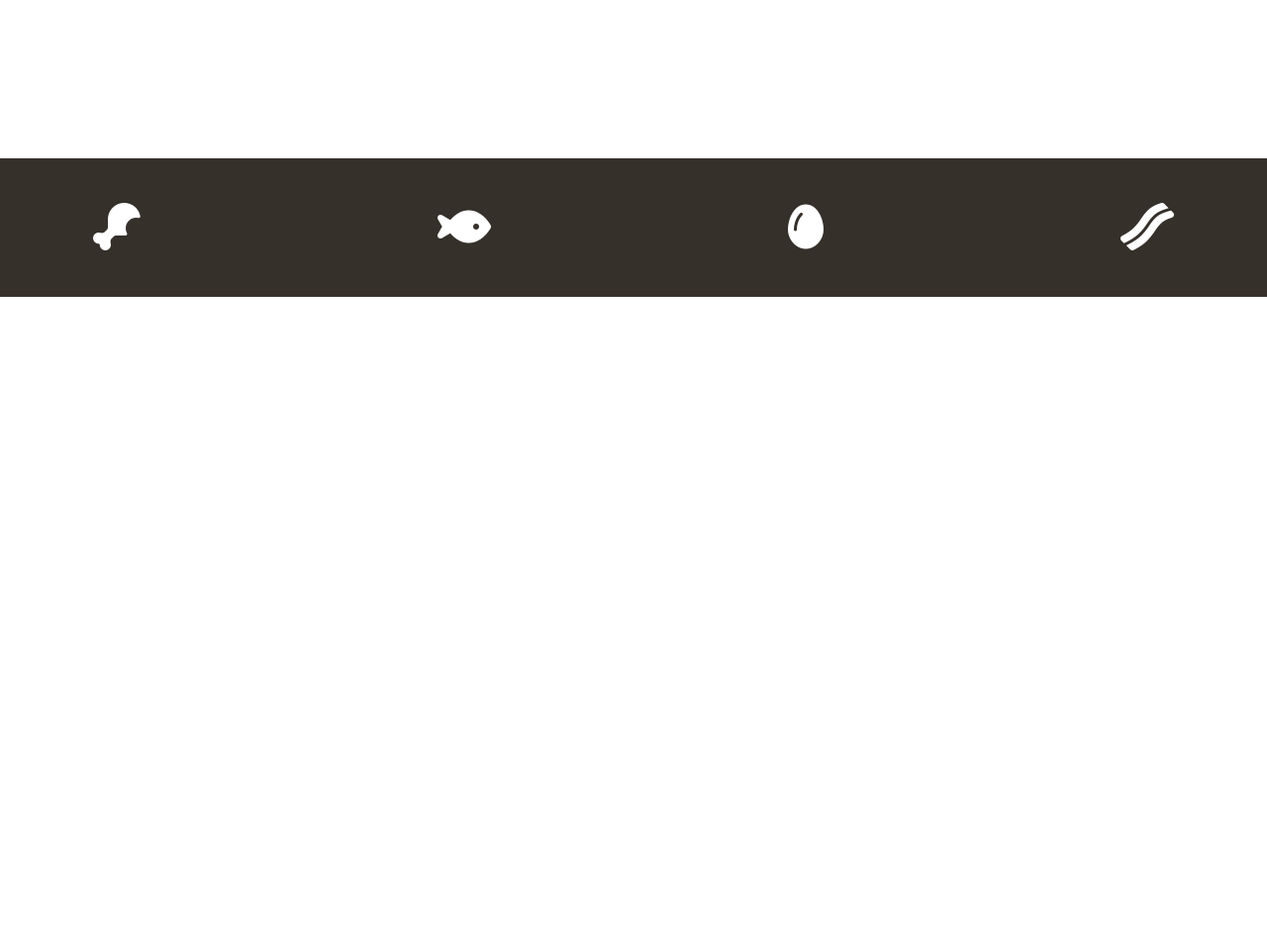
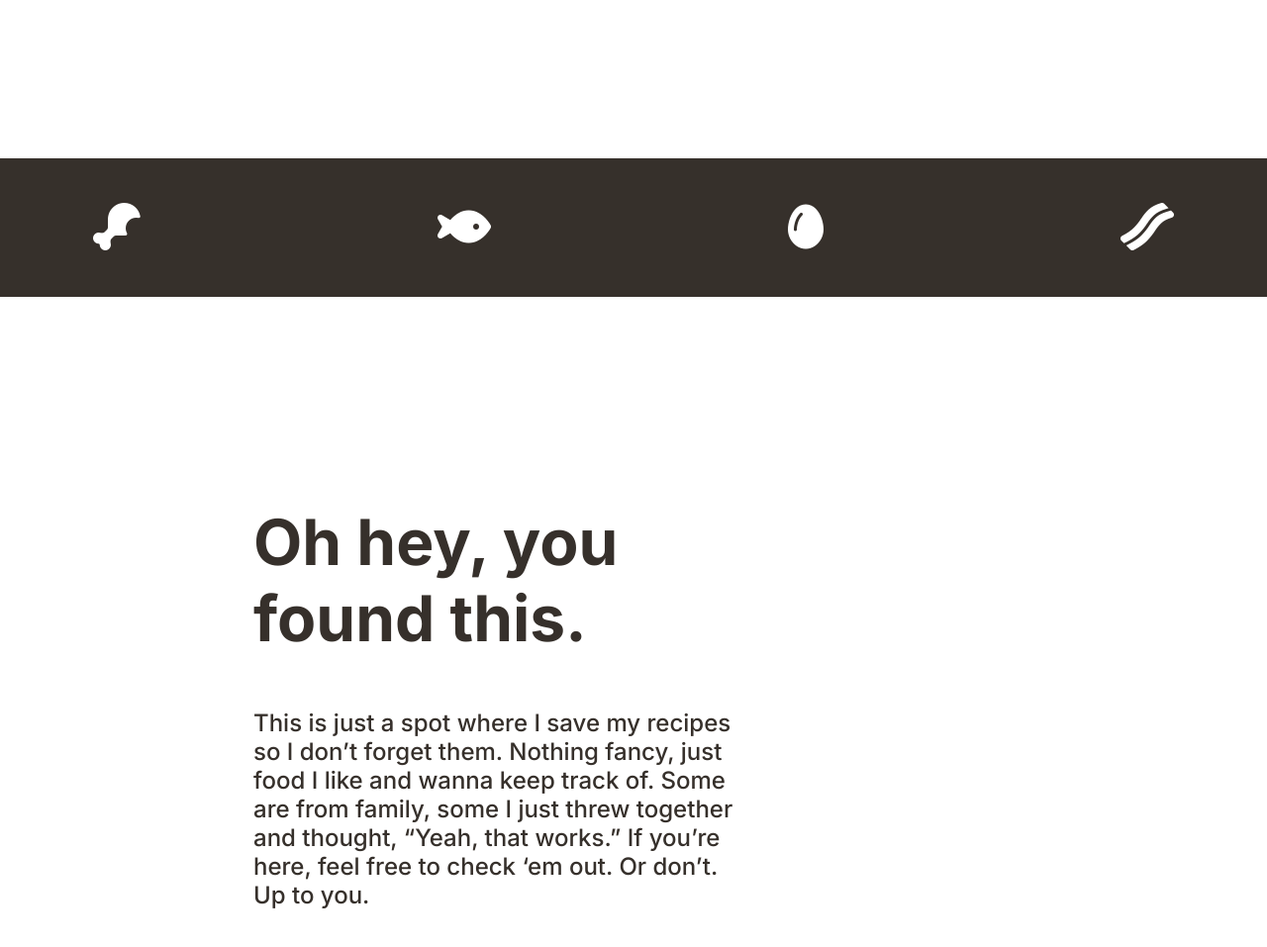
Before and after one commit to hindinisikc/hindinisikc_recipes, a plain HTML site: page index.html in a window 1280 px wide. Shown: the part 819-1776 px from the top of the page at 99% size. Before the commit the page ends 1119 px from the top, so only its background shows below. Drawn offline with Linux system fonts and the light colour scheme.

Commit message:
about page

```diff
--- /dev/null
+++ b/css/about.css
@@ -0,0 +1,32 @@
+.about-section {
+    display: flex;
+    align-items: center;
+    justify-content: flex-start;
+    gap: 200px;
+    width: 100%;
+    height: 100vh;
+
+}
+
+
+.about-context {
+    flex: 1;
+    max-width: 500px;
+    text-align: left;
+    padding: 20%;
+}
+
+
+
+.about-context h2 {
+    font-size: 64px;
+    font-weight: bold;
+    color: var(--secondary-color);
+}
+
+.about-context p {
+    font-size: 24px;
+    font-size:24px;
+    font-weight: 500;
+    color: var(--secondary-color);
+}
--- a/css/style.css
+++ b/css/style.css
@@ -2,6 +2,7 @@
 @import 'header.css';
 @import 'uiverse.css';
 @import 'food_icon_bar.css';
+@import 'about.css';
 
 :root {
   --primary-color: #ffffff;
--- a/index.html
+++ b/index.html
@@ -48,5 +48,12 @@
         </ul>
     </section>
 
+    <section class="about-section">
+        <div class="about-context">
+            <h2>Oh hey, you found this.</h2>
+            <p>This is just a spot where I save my recipes so I don’t forget them. Nothing fancy, just food I like and wanna keep track of. Some are from family, some I just threw together and thought, “Yeah, that works.”
+                If you’re here, feel free to check ‘em out. Or don’t. Up to you.</p>
+        </div>
+    </section>
 </body>
 </html>
```
